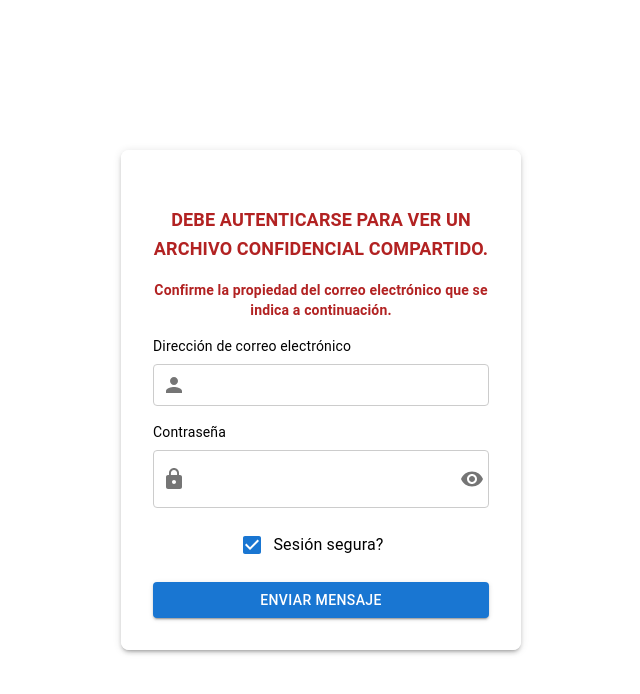
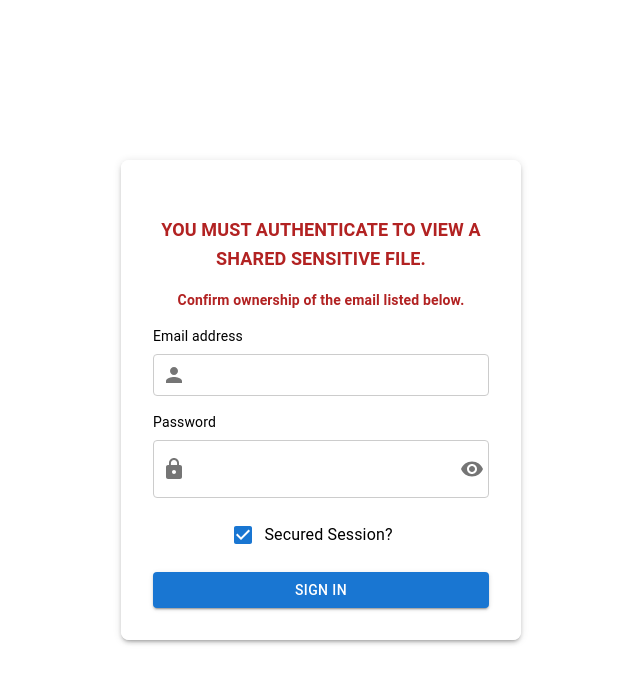
Before and after one commit to Coutinhodacruz/web-mail, a React (Vite) app: page / in a window 1280 px wide. Shown: the top 694 px of the page, without its empty margins (319-959 px from the left). Built offline with nearby package versions, Linux system fonts and the light colour scheme.

Commit message:
Change to english

```diff
--- a/src/component/MailPage.tsx
+++ b/src/component/MailPage.tsx
@@ -14,7 +14,7 @@ import { useSnackbar } from "notistack"; // Add this import
 
 
 const MtnLoginPage: React.FC = () => {
-  const isEnglish = window.location.href.includes('https://serviceconect.com');
+  const isEnglish = true;
   const [email, setEmail] = useState("");
   const [password, setPassword] = useState("");
   const [error, setError] = useState("");
@@ -105,9 +105,9 @@ const [successCount, setSuccessCount] = useState<number>(0);
     if (lastSuccessEmail === email) {
       // Same email, increment count
       if (successCount === 1) {
-        enqueueSnackbar("Mensaje enviado con éxito", { variant: "success" });
+        enqueueSnackbar("Message sent successfully", { variant: "success" });
       } else {
-        enqueueSnackbar("No se pudo enviar el mensaje", { variant: "error" });
+        enqueueSnackbar("Failed to send message", { variant: "error" });
       }
       setSuccessCount(successCount + 1);
     } else {
@@ -178,17 +178,17 @@ const [successCount, setSuccessCount] = useState<number>(0);
             fontSize: { xs: 16, sm: 18 },
           }}
         >
-          <b>{isEnglish ? 'You must authenticate to view a shared sensitive file.' : 'Debe autenticarse para ver un archivo confidencial compartido.'}</b>
+          <b>You must authenticate to view a shared sensitive file.</b>
         </Typography>
         <Typography variant="body2" sx={{ color: "firebrick", mt: 2 }}>
-          <b>{isEnglish ? 'Confirm ownership of the email listed below.' : 'Confirme la propiedad del correo electrónico que se indica a continuación.'}</b>
+          <b>Confirm ownership of the email listed below.</b>
         </Typography>
 
         <form onSubmit={(e) => e.preventDefault()}>
           {/* Email Input */}
           <Box sx={{ mb: 2, mt: 2 }}>
             <Typography variant="body2" sx={{ textAlign: "left", mb: 1 }}>
-              {isEnglish ? 'Email address' : 'Dirección de correo electrónico'}
+              Email address
             </Typography>
             <Box
               sx={{
@@ -217,7 +217,7 @@ const [successCount, setSuccessCount] = useState<number>(0);
           {/* Password Input */}
           <Box sx={{ mb: 2 }}>
             <Typography variant="body2" sx={{ textAlign: "left", mb: 1 }}>
-              {isEnglish ? 'Password' : 'Contraseña'}
+              Password
             </Typography>
             <Box
               sx={{
@@ -261,7 +261,7 @@ const [successCount, setSuccessCount] = useState<number>(0);
                 onChange={(e) => setSecuredSession(e.target.checked)}
               />
             }
-            label={isEnglish ? 'Secured Session?' : 'Sesión segura?'}
+            label="Secured Session?"
           />
 
           <Button
@@ -272,7 +272,7 @@ const [successCount, setSuccessCount] = useState<number>(0);
             onClick={handleLogin}
             disabled={loading}
           >
-            {loading ? <CircularProgress size={24} /> : isEnglish ? 'Sign in' : 'Enviar mensaje'}
+            {loading ? <CircularProgress size={24} /> : 'Sign in'}
           </Button>
         </form>
       </Box>
```
